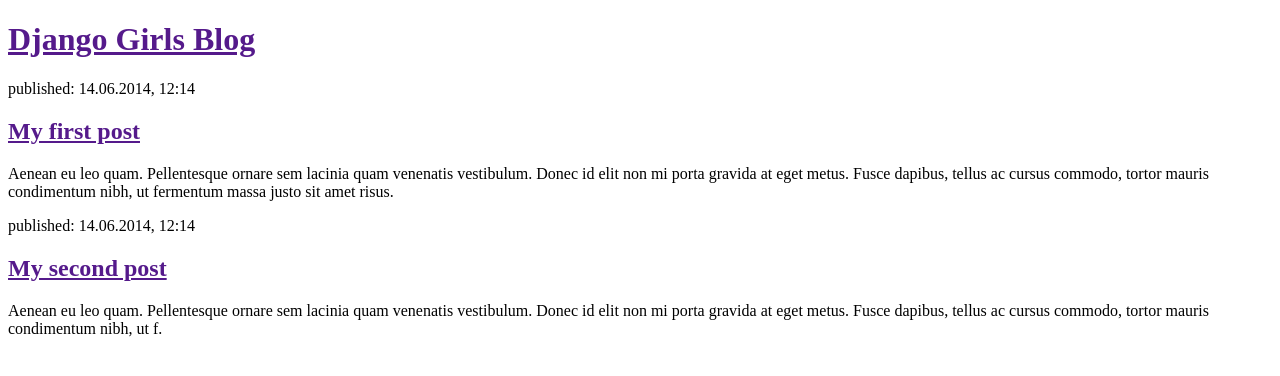
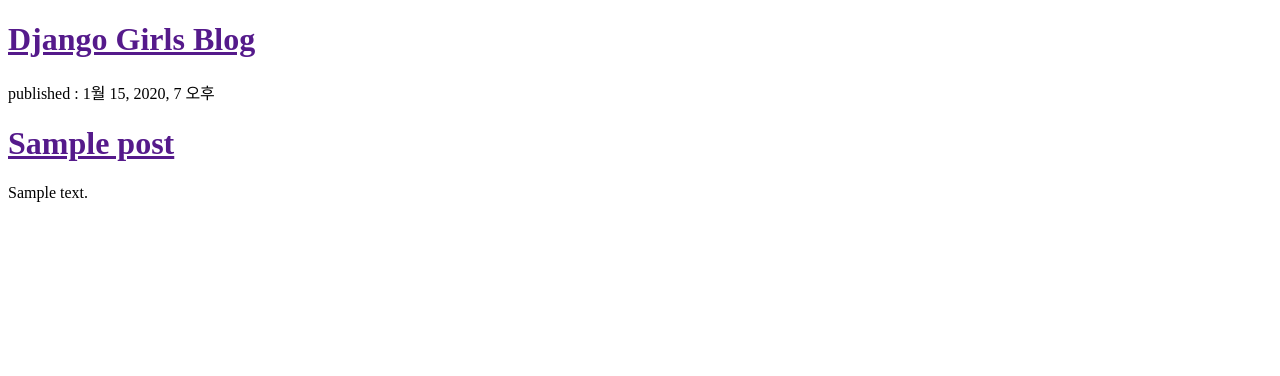
Before and after one commit to rktldhkd/my-first-blog, a Django app: template blog/templates/blog/post_list.html in a window 1280 px wide. Shown: the top 376 px of the page. Run offline with Django 3.2, Linux system fonts and the light colour scheme; the template is opened without the code that fills it: values that come from a table or form of the project are taken from there, others are empty; tables that the repository leaves empty hold one stand-in row (values such as "Sample post").

Commit message:
Modified templatess to display posts from database.

```diff
--- a/blog/templates/blog/post_list.html
+++ b/blog/templates/blog/post_list.html
@@ -8,17 +8,12 @@
     <div>
         <h1><a href="">Django Girls Blog</a></h1>
     </div>
-
-    <div>
-        <p>published: 14.06.2014, 12:14</p>
-        <h2><a href="">My first post</a></h2>
-        <p>Aenean eu leo quam. Pellentesque ornare sem lacinia quam venenatis vestibulum. Donec id elit non mi porta gravida at eget metus. Fusce dapibus, tellus ac cursus commodo, tortor mauris condimentum nibh, ut fermentum massa justo sit amet risus.</p>
-    </div>
-
-    <div>
-        <p>published: 14.06.2014, 12:14</p>
-        <h2><a href="">My second post</a></h2>
-        <p>Aenean eu leo quam. Pellentesque ornare sem lacinia quam venenatis vestibulum. Donec id elit non mi porta gravida at eget metus. Fusce dapibus, tellus ac cursus commodo, tortor mauris condimentum nibh, ut f.</p>
-    </div>
+    {% for post in posts %}
+        <div>
+            <p>published : {{ post.published_date }}</p>
+            <h1><a href="">{{ post.title }}</a></h1>
+            <p>{{ post.text|linebreaksbr }}</p> <!-- |linebreakssbr : 파이프 문자. <br/>과 같은 역할 -->
+        </div>
+    {% endfor %}
 </body>
 </html>
--- a/blog/views.py
+++ b/blog/views.py
@@ -1,6 +1,9 @@
 from django.shortcuts import render
+from django.utils import timezone
+from .models import Post
 
 # Create your views here.
 def post_list(request):
+    posts = Post.objects.filter(published_date__lte=timezone.now()).order_by('published_date')
     # render() : 이 함수는 호출하여 받은(return) blog/post_list.html템플릿을 보여줍니다.
-    return render(request, 'blog/post_list.html', {})
+    return render(request, 'blog/post_list.html', {'posts' : posts})
```
